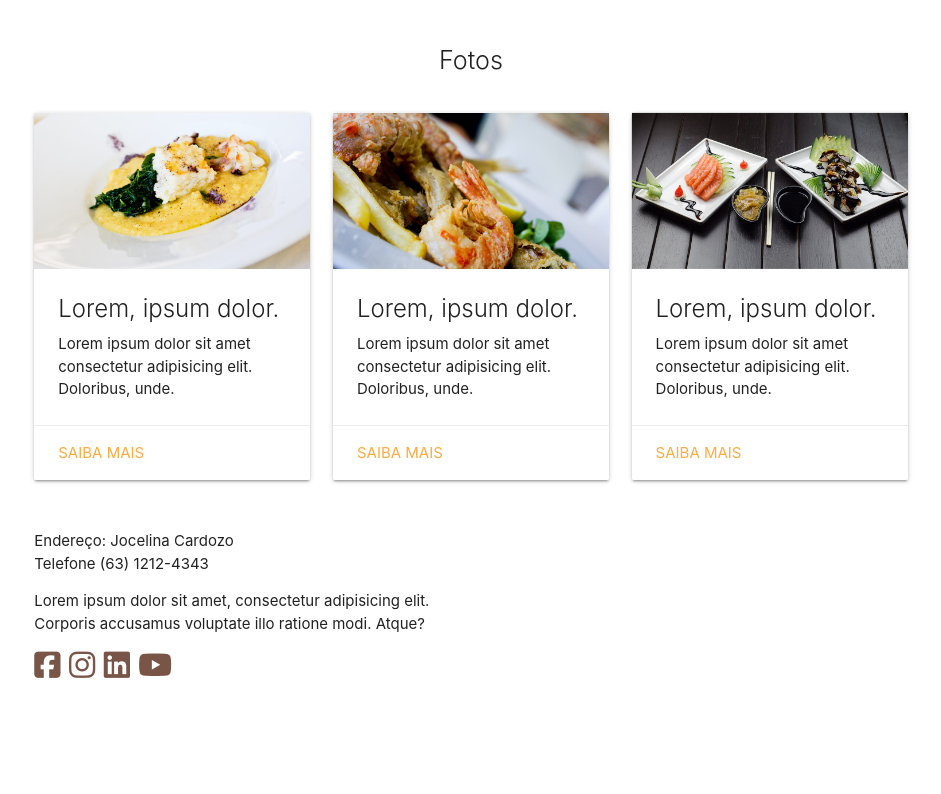
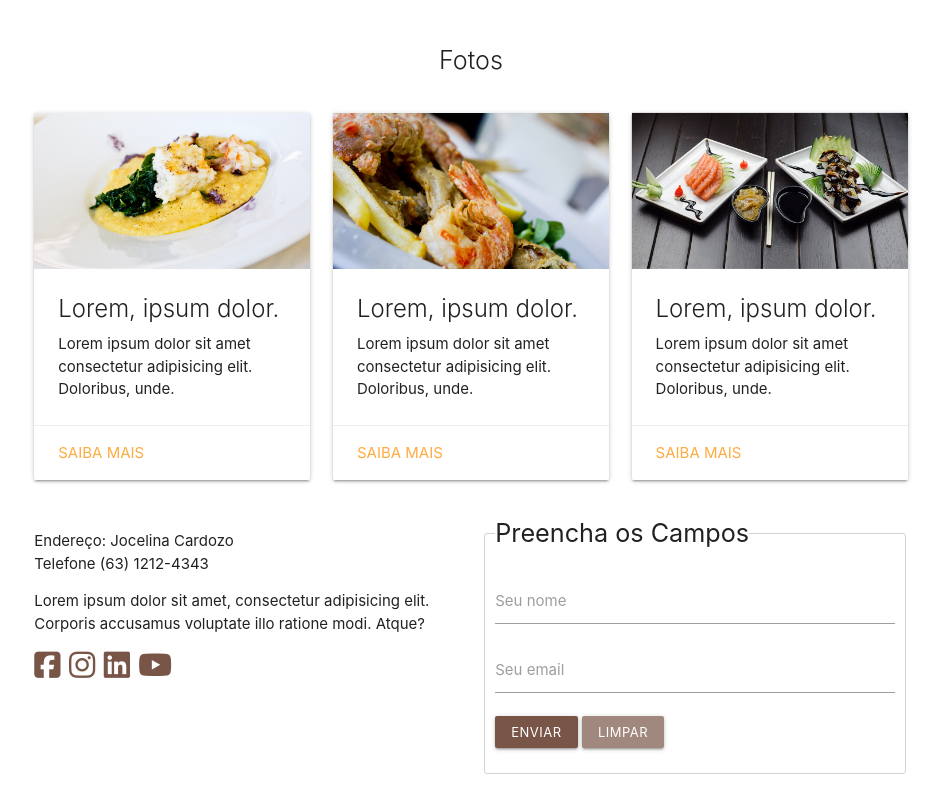
Before and after one commit to suelmartins15/Criando-One-Pages, a plain HTML site: page projeto02/index.html in a window 1280 px wide. Shown: the part 1252-2046 px from the top of the page, without its empty margins (169-1110 px from the left). Before the commit the page ends 1970 px from the top, so only its background shows below. Drawn offline with Linux system fonts and the light colour scheme.

Commit message:
formulario

```diff
--- a/projeto02/css/custom.css
+++ b/projeto02/css/custom.css
@@ -6,3 +6,8 @@
     transform: scale(1.2);
     transition: 0.5s;
 }
+fieldset{
+    border: 1px solid lightgrey;
+    border-radius: 3px;
+    padding: 10px;
+}
--- a/projeto02/index.html
+++ b/projeto02/index.html
@@ -200,7 +200,26 @@
 
         <!--formulario-->
         <div class="col s12 m6">
-
+            <form action="" method="post">
+                <fieldset>
+                    <legend class="flow-text lightbrown-text text-lighten-2">Preencha os Campos</legend>
+                    <!--nome-->
+                    <div class="input-field s12">
+                        <input type="text" name="nome" id="nome" required>
+                        <label for="nome">Seu nome</label>
+                    </div>
+                    <!--email-->
+                    <div class="input-field s12">
+                        <input type="email" name="email" id="email" required>
+                        <label for="email">Seu email</label>
+                    </div>
+                     <!--botoes-->
+                     <div class="input-field s12">
+                         <input type="submit" value="Enviar" class="btn-small brown">
+                         <input type="reset" value="Limpar" class="btn-small brown lighten-2">
+                     </div>
+                </fieldset>
+            </form>
         </div>
     </div>
 
```
